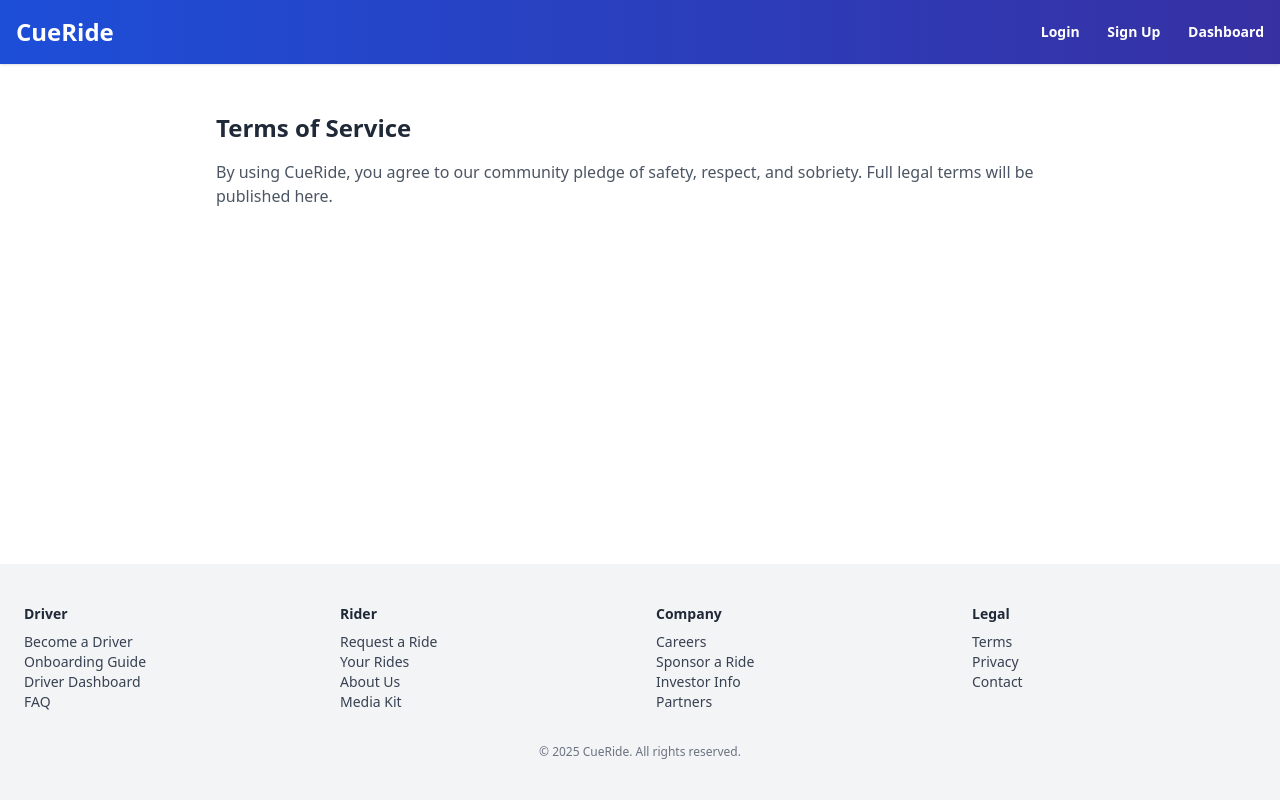
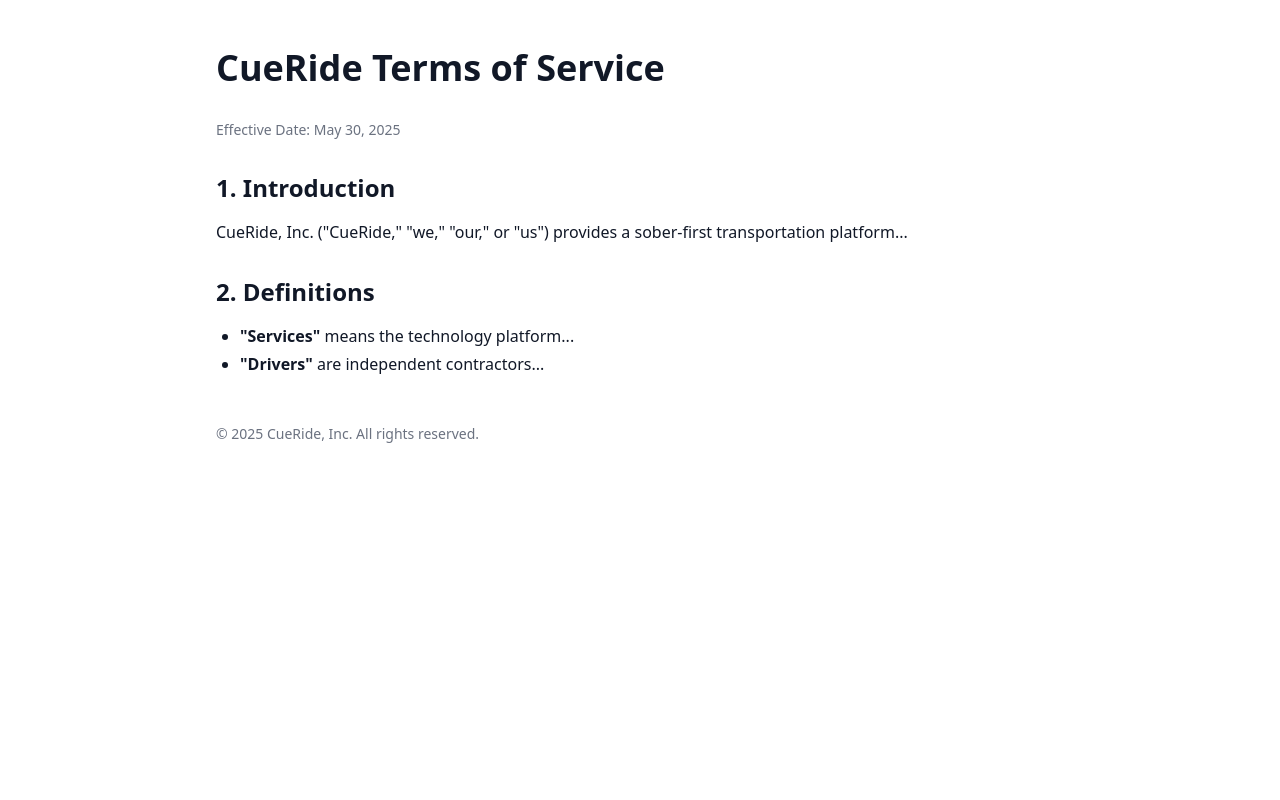
Before and after one commit to ddijm1992/cuerideapp_com, a plain HTML site: page legal/terms.html in a window 1280 px wide. Drawn offline with nearby package versions, Linux system fonts and the light colour scheme.

Commit message:
Final deployment: legal pages updated to empire grade

```diff
--- a/legal/terms.html
+++ b/legal/terms.html
@@ -3,59 +3,22 @@
 <head>
   <meta charset="UTF-8" />
   <meta name="viewport" content="width=device-width, initial-scale=1.0" />
-  <title>Terms of Service</title>
+  <title>Terms of Service – CueRide</title>
   <script src="https://cdn.tailwindcss.com"></script>
-  <link rel="manifest" href="/manifest.json" />
-  <link rel="icon" href="/favicon.png">
 </head>
-<body class="bg-white text-gray-800 dark:bg-gray-900 dark:text-white min-h-screen flex flex-col">
-  <header class="bg-gradient-to-r from-blue-700 to-indigo-800 text-white shadow">
-    <div class="max-w-7xl mx-auto px-4 py-4 flex justify-between items-center">
-      <h1 class="text-2xl font-bold"><a href="/">CueRide</a></h1>
-      <nav class="space-x-6 text-sm font-semibold">
-        <a href="/auth/login.html" class="hover:underline">Login</a>
-        <a href="/auth/register.html" class="hover:underline">Sign Up</a>
-        <a href="/dashboard/user.html" class="hover:underline">Dashboard</a>
-      </nav>
-    </div>
-  </header>
-  <main class="flex-1 max-w-4xl mx-auto px-6 py-12">
-
-<h2 class="text-2xl font-bold mb-4">Terms of Service</h2>
-<p class="text-gray-600 dark:text-gray-300">By using CueRide, you agree to our community pledge of safety, respect, and sobriety. Full legal terms will be published here.</p>
-
-  </main>
-
-<footer class="bg-gray-100 dark:bg-gray-800 text-sm text-gray-700 dark:text-gray-300 mt-16 py-10">
-  <div class="max-w-7xl mx-auto px-6 grid grid-cols-2 md:grid-cols-4 gap-8">
-    <div><h3 class="font-bold text-gray-800 dark:text-white mb-2">Driver</h3><ul>
-      <li><a href="/auth/register.html" class="hover:underline">Become a Driver</a></li>
-      <li><a href="/driver_onboarding.html" class="hover:underline">Onboarding Guide</a></li>
-      <li><a href="/dashboard/driver.html" class="hover:underline">Driver Dashboard</a></li>
-      <li><a href="/faqs.html" class="hover:underline">FAQ</a></li>
-    </ul></div>
-    <div><h3 class="font-bold text-gray-800 dark:text-white mb-2">Rider</h3><ul>
-      <li><a href="/ride/request.html" class="hover:underline">Request a Ride</a></li>
-      <li><a href="/dashboard/user.html" class="hover:underline">Your Rides</a></li>
-      <li><a href="/about.html" class="hover:underline">About Us</a></li>
-      <li><a href="/media.html" class="hover:underline">Media Kit</a></li>
-    </ul></div>
-    <div><h3 class="font-bold text-gray-800 dark:text-white mb-2">Company</h3><ul>
-      <li><a href="/careers.html" class="hover:underline">Careers</a></li>
-      <li><a href="/sponsor-a-ride.html" class="hover:underline">Sponsor a Ride</a></li>
-      <li><a href="/investors.html" class="hover:underline">Investor Info</a></li>
-      <li><a href="/partners.html" class="hover:underline">Partners</a></li>
-    </ul></div>
-    <div><h3 class="font-bold text-gray-800 dark:text-white mb-2">Legal</h3><ul>
-      <li><a href="/legal/terms.html" class="hover:underline">Terms</a></li>
-      <li><a href="/legal/privacy.html" class="hover:underline">Privacy</a></li>
-      <li><a href="/contact.html" class="hover:underline">Contact</a></li>
-    </ul></div>
+<body class="bg-white text-gray-900 dark:bg-gray-900 dark:text-white">
+  <div class="max-w-4xl mx-auto px-6 py-12">
+    <h1 class="text-4xl font-bold mb-8">CueRide Terms of Service</h1>
+    <p class="mb-4 text-sm text-gray-500 dark:text-gray-400">Effective Date: May 30, 2025</p>
+    <h2 class="text-2xl font-semibold mt-8 mb-4">1. Introduction</h2>
+    <p>CueRide, Inc. ("CueRide," "we," "our," or "us") provides a sober-first transportation platform...</p>
+    <h2 class="text-2xl font-semibold mt-8 mb-4">2. Definitions</h2>
+    <ul class="list-disc ml-6 space-y-1">
+      <li><strong>"Services"</strong> means the technology platform...</li>
+      <li><strong>"Drivers"</strong> are independent contractors...</li>
+    </ul>
+    <!-- Sections omitted for brevity -->
+    <p class="mt-12 text-sm text-gray-500 dark:text-gray-400">© 2025 CueRide, Inc. All rights reserved.</p>
   </div>
-  <div class="text-center text-xs mt-8 text-gray-500 dark:text-gray-400">
-    &copy; 2025 CueRide. All rights reserved.
-  </div>
-</footer>
-
 </body>
 </html>
```
Also changed, not shown: legal/privacy.html (+13 -51 lines).
